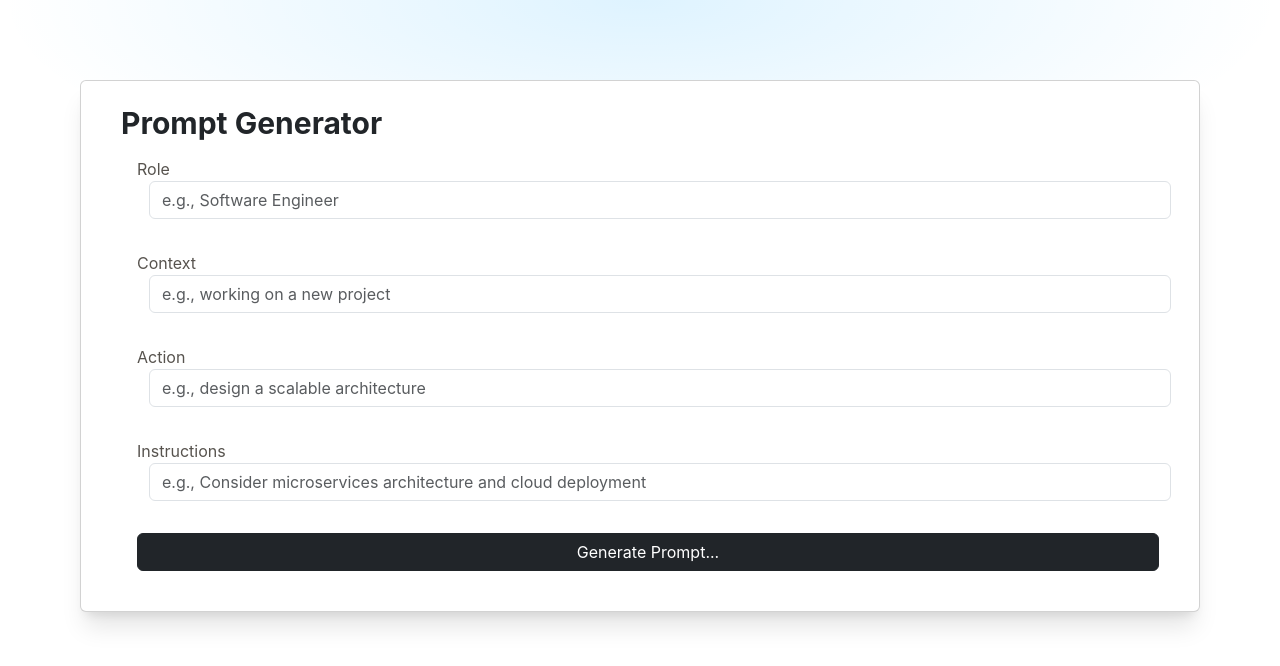
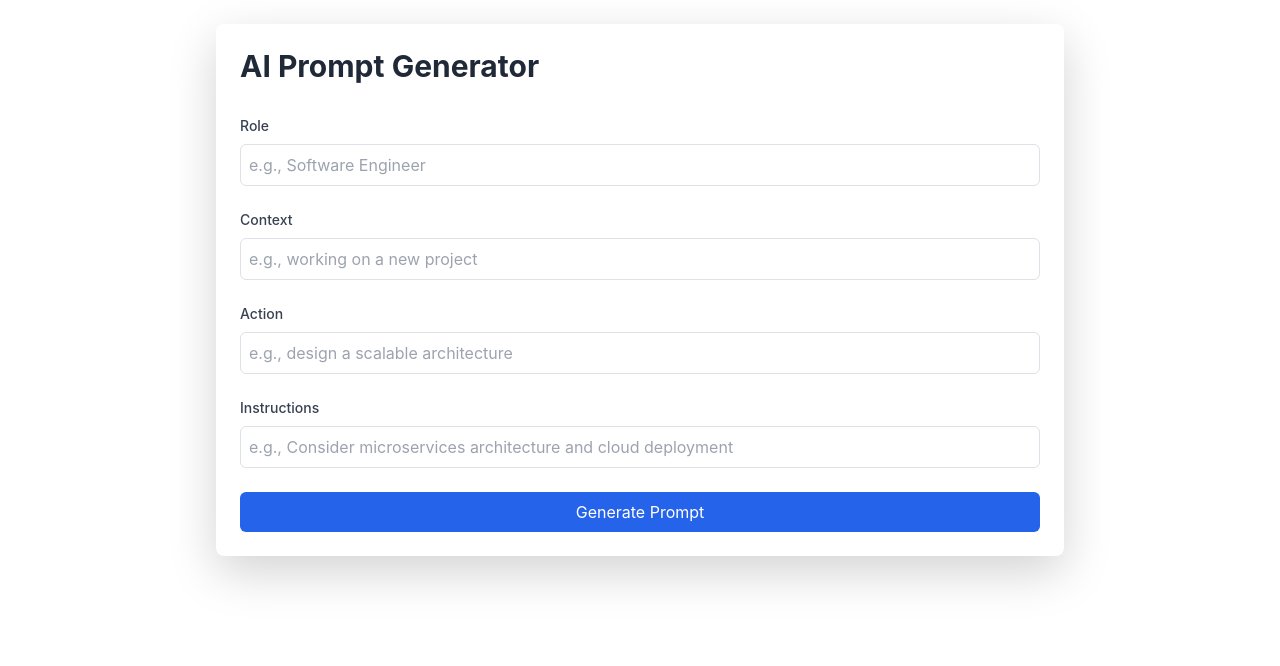
Before and after one commit to pathakjiop/Prompt-AI, a React (Create React App) app in the folder frontend/: page / in a window 1280 px wide. Shown: the top 666 px of the page. Built offline with nearby package versions, Linux system fonts and the light colour scheme.

Commit message:
Some Changes

```diff
--- a/frontend/package.json
+++ b/frontend/package.json
@@ -8,6 +8,7 @@
     "@testing-library/user-event": "^13.5.0",
     "react": "^18.3.1",
     "react-dom": "^18.3.1",
+    "react-markdown": "^9.0.1",
     "react-scripts": "5.0.1",
     "web-vitals": "^2.1.4"
   },
--- a/frontend/src/components/promptgenerator.js
+++ b/frontend/src/components/promptgenerator.js
@@ -1,11 +1,19 @@
 import React, { useState } from 'react';
 
 export default function PromptGenerator() {
-    const [generatedPrompt, setGeneratedPrompt] = useState(null);
+    const [prompts, setPrompts] = useState({
+        original: null,
+        enhanced: null
+    });
+    const [error, setError] = useState(null);
+    const [loading, setLoading] = useState(false);
 
-    async function fetchData() {
+    async function handleSubmit() {
+        setLoading(true);
+        setError(null);
+
         try {
-            const response = await fetch("http://localhost:8000/api/generate-prompt/", {
+            const response = await fetch("http://localhost:3000/api/generate-prompt", {
                 method: "POST",
                 headers: {
                     "Content-Type": "application/json",
@@ -18,64 +26,111 @@ export default function PromptGenerator() {
                 }),
             });
 
+            const data = await response.json();
+
             if (!response.ok) {
-                const errorData = await response.json();
-                console.error("Backend validation errors:", errorData);
-                throw new Error(`Bad Request: ${JSON.stringify(errorData)}`);
+                throw new Error(data.message || 'Something went wrong');
             }
 
-            const data = await response.json();
-            setGeneratedPrompt(data.generated_prompt);
+            setPrompts({
+                original: data.data.original_prompt,
+                enhanced: data.data.enhanced_prompt
+            });
         } catch (error) {
-            console.error("Error fetching data:", error);
+            setError(error.message);
+            console.error("Error:", error);
+        } finally {
+            setLoading(false);
         }
     }
 
-    function handleClick() {
-        fetchData();
-    }
+    return (
+        <div className="max-w-4xl mx-auto p-6">
+            <div className="bg-white rounded-lg shadow-lg p-6">
+                <h1 className="text-3xl font-bold mb-8 text-gray-800">AI Prompt Generator</h1>
 
-    return (
-       <div className="absolute top-0 z-[-2] h-screen w-screen bg-white bg-[radial-gradient(100%_50%_at_50%_0%,rgba(0,163,255,0.13)_0,rgba(0,163,255,0)_50%,rgba(0,163,255,0)_100%)]">
-    <div className="card m-20 w-auto h-auto p-6 bg-base-100 shadow-xl flex flex-col justify-start">
-        <h1 className="text-3xl font-bold ml-4">Prompt Generator</h1>
-        <div className="card-body justify-start ml-4">
-            <div className="w-full">
-                <label className="form-label w-full text-stone-600">
+                <div className="space-y-6">
+                    <div className="space-y-2">
+                        <label htmlFor="role" className="block text-sm font-medium text-gray-700">
                             Role
-                    <input type="text" className="form-control ml-3" id="role" placeholder="e.g., Software Engineer" required />
                         </label>
+                        <input
+                            type="text"
+                            id="role"
+                            className="w-full p-2 border rounded-md"
+                            placeholder="e.g., Software Engineer"
+                            required
+                        />
                     </div>
-            <div className="w-full mt-4">
-                <label className="form-label w-full text-stone-600">
+
+                    <div className="space-y-2">
+                        <label htmlFor="context" className="block text-sm font-medium text-gray-700">
                             Context
-                    <input type="text" className="form-control ml-3" id="context" placeholder="e.g., working on a new project" required />
                         </label>
+                        <input
+                            type="text"
+                            id="context"
+                            className="w-full p-2 border rounded-md"
+                            placeholder="e.g., working on a new project"
+                            required
+                        />
                     </div>
-            <div className="w-full mt-4">
-                <label className="form-label w-full text-stone-600">
+
+                    <div className="space-y-2">
+                        <label htmlFor="action" className="block text-sm font-medium text-gray-700">
                             Action
-                    <input type="text" className="form-control ml-3" id="action" placeholder="e.g., design a scalable architecture" required />
                         </label>
+                        <input
+                            type="text"
+                            id="action"
+                            className="w-full p-2 border rounded-md"
+                            placeholder="e.g., design a scalable architecture"
+                            required
+                        />
                     </div>
-            <div className="w-full mt-4">
-                <label className="form-label w-full text-stone-600">
+
+                    <div className="space-y-2">
+                        <label htmlFor="instructions" className="block text-sm font-medium text-gray-700">
                             Instructions
-                    <input type="text" className="form-control ml-3" id="instructions" placeholder="e.g., Consider microservices architecture and cloud deployment" required />
                         </label>
+                        <input
+                            type="text"
+                            id="instructions"
+                            className="w-full p-2 border rounded-md"
+                            placeholder="e.g., Consider microservices architecture and cloud deployment"
+                            required
+                        />
                     </div>
-            <div className="d-grid gap-2 mt-4">
-                <button onClick={handleClick} className="btn btn-dark" type="button">Generate Prompt...</button>
+
+                    <button
+                        onClick={handleSubmit}
+                        disabled={loading}
+                        className="w-full bg-blue-600 text-white py-2 px-4 rounded-md hover:bg-blue-700 transition duration-200"
+                    >
+                        {loading ? 'Generating...' : 'Generate Prompt'}
+                    </button>
                 </div>
-            {generatedPrompt && (
-                <div className="mt-8 p-4 bg-gray-100 border border-gray-300 rounded-lg shadow-md">
-                    <h2 className="text-2xl font-semibold mb-4">Generated Prompt:</h2>
-                    <p>{generatedPrompt}</p>
+
+                {error && (
+                    <div className="mt-6 p-4 bg-red-50 border border-red-200 rounded-md">
+                        <p className="text-red-600">{error}</p>
+                    </div>
+                )}
+
+                {prompts.original && (
+                    <div className="mt-8 space-y-6">
+                        <div className="p-4 bg-gray-50 border border-gray-200 rounded-md">
+                            <h2 className="text-xl font-semibold mb-3 text-gray-800">Base Prompt:</h2>
+                            <p className="text-gray-700 whitespace-pre-wrap">{prompts.original}</p>
+                        </div>
+
+                        <div className="p-4 bg-blue-50 border border-blue-200 rounded-md">
+                            <h2 className="text-xl font-semibold mb-3 text-gray-800">Enhanced Prompt:</h2>
+                            <p className="text-gray-700 whitespace-pre-wrap">{prompts.enhanced}</p>
+                        </div>
                     </div>
                 )}
             </div>
         </div>
-</div>
-
     );
 }
```
Also changed, not shown: 1 other file (tests, documents, lock files or other folders). Lines whose indentation alone changed are shown as unchanged.
